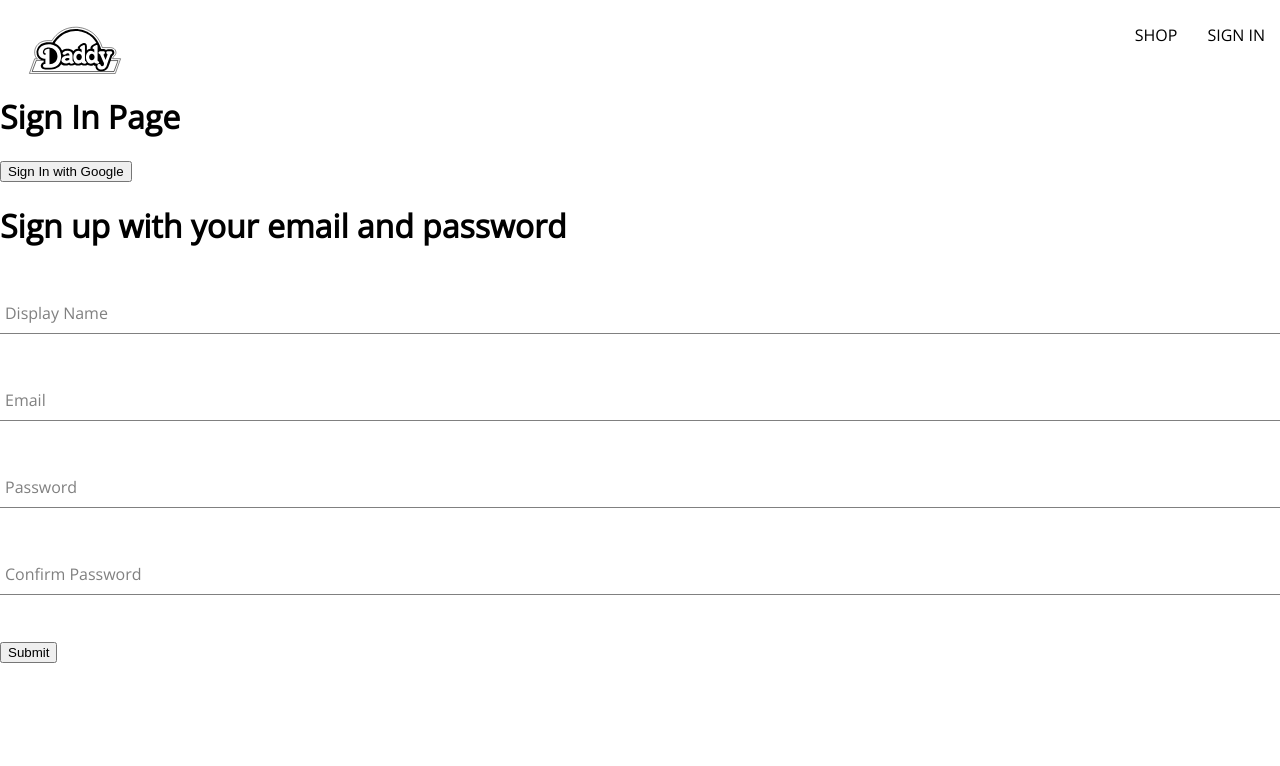
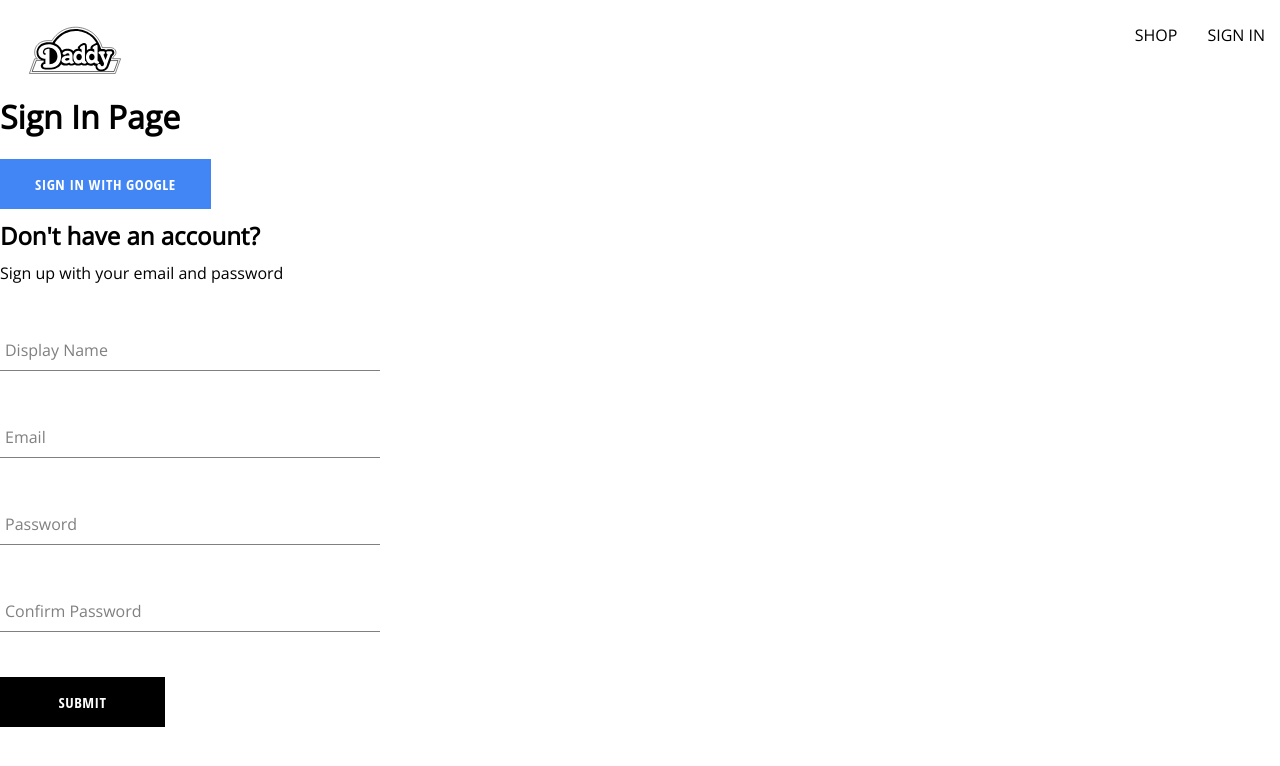
Before and after one commit to ealbalas/daddy-clothing, a React (Create React App) app: page /sign-in in a window 1280 px wide. Shown: the top 766 px of the page. Built offline with nearby package versions, Linux system fonts and the light colour scheme; no server answers; a web font is replaced by a local one.

Commit message:
created some button magic

```diff
--- /dev/null
+++ b/src/components/button/button.component.jsx
@@ -0,0 +1,12 @@
+import './button.styles.scss';
+
+const BUTTON_TYPE_CLASSES = {
+    google: 'google-sign-in',
+    inverted: 'inverted'
+}
+
+const Button = ({ children, buttonType, ...otherProps }) => {
+    return <button className={`button-container ${BUTTON_TYPE_CLASSES[buttonType]}`} {...otherProps}>{children}</button>;
+}
+
+export default Button;
--- /dev/null
+++ b/src/components/button/button.styles.scss
@@ -0,0 +1,46 @@
+.button-container {
+    min-width: 165px;
+    width: auto;
+    height: 50px;
+    letter-spacing: 0.5px;
+    line-height: 50px;
+    padding: 0 35px 0 35px;
+    font-size: 15px;
+    background-color: black;
+    color: white;
+    text-transform: uppercase;
+    font-family: 'Open Sans Condensed';
+    font-weight: bolder;
+    border: none;
+    cursor: pointer;
+    display: flex;
+    justify-content: center;
+
+    &:hover {
+      background-color: white;
+      color: black;
+      border: 1px solid black;
+    }
+
+    &.google-sign-in {
+      background-color: #4285f4;
+      color: white;
+
+      &:hover {
+        background-color: #357ae8;
+        border: none;
+      }
+    }
+
+    &.inverted {
+      background-color: white;
+      color: black;
+      border: 1px solid black;
+
+      &:hover {
+        background-color: black;
+        color: white;
+        border: none;
+      }
+    }
+  }
--- a/src/components/sign-up-form/sign-up-form.component.jsx
+++ b/src/components/sign-up-form/sign-up-form.component.jsx
@@ -1,6 +1,8 @@
 import { useState } from 'react';
 import { createAuthUserWithEmailAndPassword, createUserDocumentFromAuth } from '../../utils/firebase/firebase.utils';
 import FormInput from '../form-input/form-input.component';
+import './sign-up-form.styles.scss';
+import Button from '../button/button.component';
 
 const defaultFormFields = {
     displayName: '',
@@ -44,14 +46,15 @@ const SignUpForm  = () => {
     }
 
     return (
-        <div>
-            <h1>Sign up with your email and password</h1>
+        <div className='sign-up-container'>
+            <h2>Don't have an account?</h2>
+            <span>Sign up with your email and password</span>
             <form onSubmit={handleSubmit}>
                 <FormInput label="Display Name" type='text' required onChange={handleChange} name='displayName' value={displayName} />
                 <FormInput label="Email" type='email' required onChange={handleChange} name='email' value={email} />
                 <FormInput label="Password" type='password' required onChange={handleChange} name='password' value={password} />
                 <FormInput label="Confirm Password" type='password' required onChange={handleChange} name='confirmPassword' value={confirmPassword} />
-                <button type='submit'>Submit</button>
+                <Button type='submit'>Submit</Button>
             </form>
         </div>
     )
--- /dev/null
+++ b/src/components/sign-up-form/sign-up-form.styles.scss
@@ -0,0 +1,9 @@
+.sign-up-container {
+  display: flex;
+  flex-direction: column;
+  width: 380px;
+
+  h2 {
+    margin: 10px 0;
+  }
+}
--- a/src/routes/sign-in/sign-in.component.jsx
+++ b/src/routes/sign-in/sign-in.component.jsx
@@ -1,5 +1,6 @@
 import { signInWithGooglePopup, createUserDocumentFromAuth } from "../../utils/firebase/firebase.utils";
 import SignUpForm from "../../components/sign-up-form/sign-up-form.component";
+import Button from '../../components/button/button.component';
 
 const SignIn = () => {
     const logGoogleUser = async () => {
@@ -9,7 +10,7 @@ const SignIn = () => {
     return(
         <div>
             <h1>Sign In Page</h1>
-            <button onClick={logGoogleUser}>Sign In with Google</button>
+            <Button buttonType='google' onClick={logGoogleUser}>Sign In with Google</Button>
             <SignUpForm />
         </div>
     )
```
